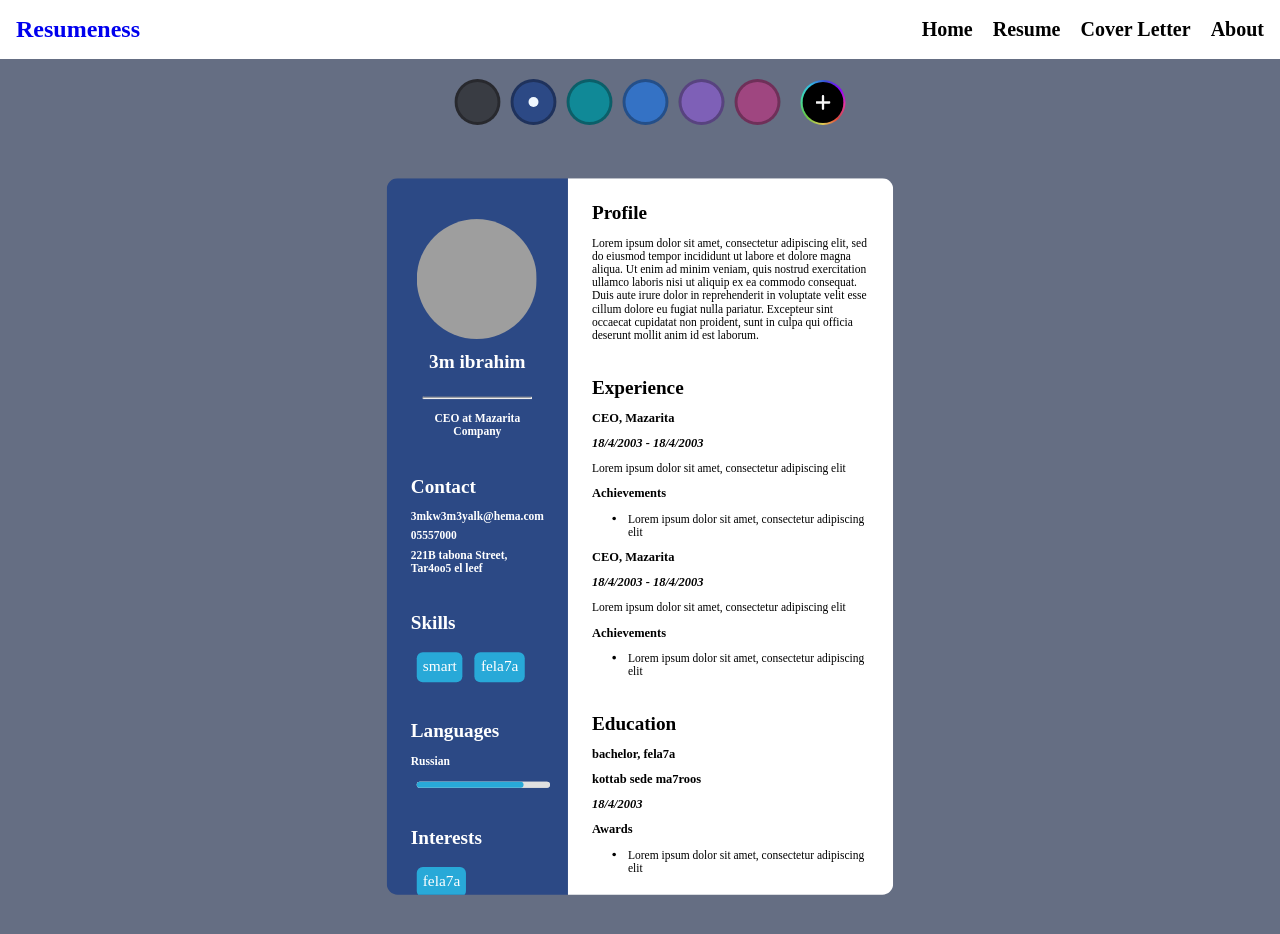
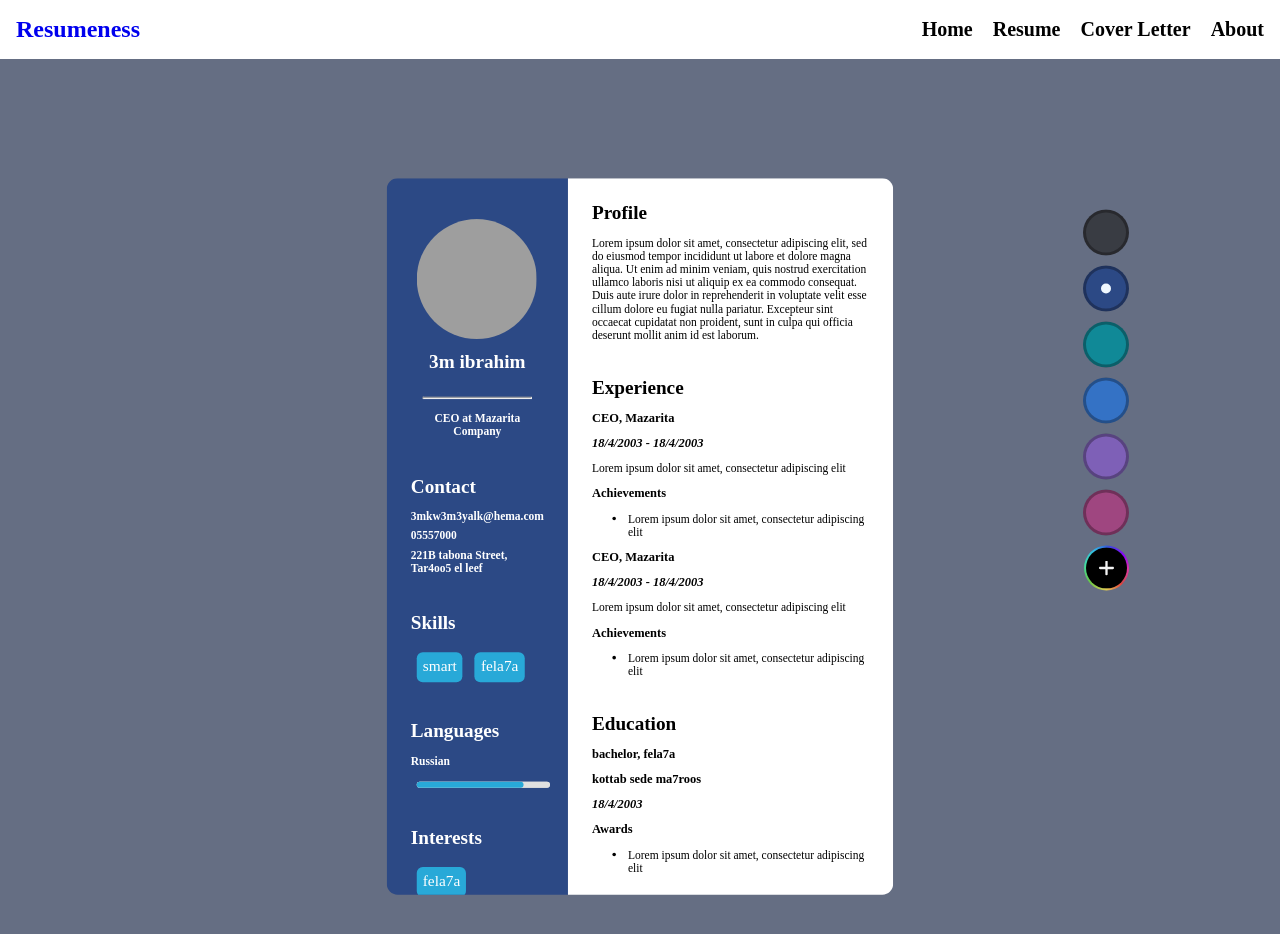
Before and after one commit to The-White-Hats/Resumeness, a React (Vite) app: page /resume/preview in a window 1280 px wide. Shown: the top 934 px of the page. Built offline with nearby package versions, Linux system fonts and the light colour scheme; grey boxes are pictures that could not be loaded.

Commit message:
tune the color styles

```diff
--- a/src/pages/resume/sub/detailed-preview/detailed-preview.css
+++ b/src/pages/resume/sub/detailed-preview/detailed-preview.css
@@ -5,7 +5,6 @@
   justify-content: center;
   align-items: center;
   flex-direction: column;
-
   overflow: hidden;
 }
 .scale {
@@ -15,14 +14,14 @@
 }
 .fixed {
   position: fixed;
-  top: 59px;
-  left: 50%;
-  transform: translateX(-50%);
+  top: 50%;
+  right: 10%;
+  transform: translate(-50%,-50%);
   z-index: 100;
   display: flex;
-  flex-direction: row;
+  flex-direction: column;
   justify-content: center;
-  align-items: center;
+  align-items: flex-end;
 }
 .customize {
   position: absolute;
--- a/src/pages/resume/sub/form/form.tsx
+++ b/src/pages/resume/sub/form/form.tsx
@@ -91,7 +91,7 @@ const Form = () => {
         },
         updateAchievement: (index: number, secondIndex: number = -1) => {
             const newArray = [...experienceArr]
-            let updatedObject = { ...newArray[index] }
+            const updatedObject = { ...newArray[index] }
             const achievements = [
                 ...updatedObject.achievements.slice(0, secondIndex),
                 ...updatedObject.achievements.slice(secondIndex + 1),
@@ -152,7 +152,7 @@ const Form = () => {
         },
         updateAward: (index: number, secondIndex: number = -1) => {
             const newArray = [...educationArr]
-            let updatedObject = { ...newArray[index] }
+            const updatedObject = { ...newArray[index] }
             const achievements = [
                 ...updatedObject.awards.slice(0, secondIndex),
                 ...updatedObject.awards.slice(secondIndex + 1),
--- a/src/pages/resume/sub/preview-button/preview-button.css
+++ b/src/pages/resume/sub/preview-button/preview-button.css
@@ -8,8 +8,8 @@
   justify-content: space-between;
   align-items: center;
   border: none;
-  background-color: #09a4d8;
-  box-shadow: 0px 0px 24px -1px rgba(52, 198, 247, 1);
+  background-color: #5ACCFF;
+  box-shadow: 00px 0px 24px 0px rgba(90, 204, 255, 1);
   transition: width 1s ease-in-out;
   width: 65px;
   height: 60px;
--- a/src/pages/resume/sub/preview-wrapper/colors/colors.css
+++ b/src/pages/resume/sub/preview-wrapper/colors/colors.css
@@ -1,8 +1,8 @@
 .color-container {
   display: flex;
-  flex-direction: row;
+  flex-direction: column;
   gap: 10px;
-  margin: 20px;
+  margin-bottom: 10px;
 }
 .color {
   width: 40px;
--- a/src/pages/resume/sub/preview-wrapper/preview-wrapper.css
+++ b/src/pages/resume/sub/preview-wrapper/preview-wrapper.css
@@ -10,12 +10,14 @@
 }
 .container {
   position: absolute;
-  transform: scale(0.8);
-  display: flex;
-  flex-direction: column;
-  justify-content: center;
-  align-items: center;
+  transform: scale(0.9);
   margin: auto;
+  gap:70px;
+}
+.absolute{
+  position: absolute;
+  z-index: 1000;
+  right: 6%;
 }
 @media (max-width: 1280px) {
   .wrapper{
--- a/src/pages/resume/sub/preview-wrapper/preview-wrapper.tsx
+++ b/src/pages/resume/sub/preview-wrapper/preview-wrapper.tsx
@@ -11,8 +11,10 @@ const Wrapper = () => {
   return (
     <>
       <div className="wrapper">
+        <div className="absolute">
+          <Colors />
+        </div>
         <div className="container">
-          <Colors />
           <Preview color={color} />
         </div>
       </div>
```
Also changed, not shown: src/assets/previewIcon.svg.
